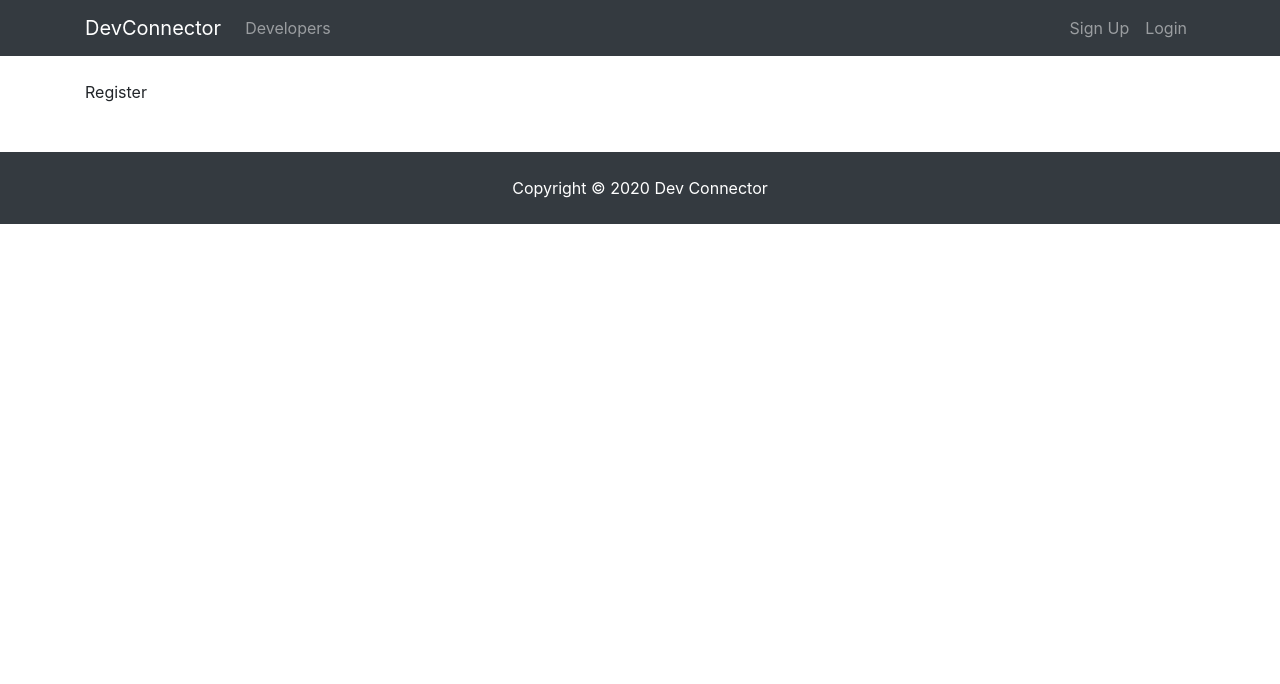
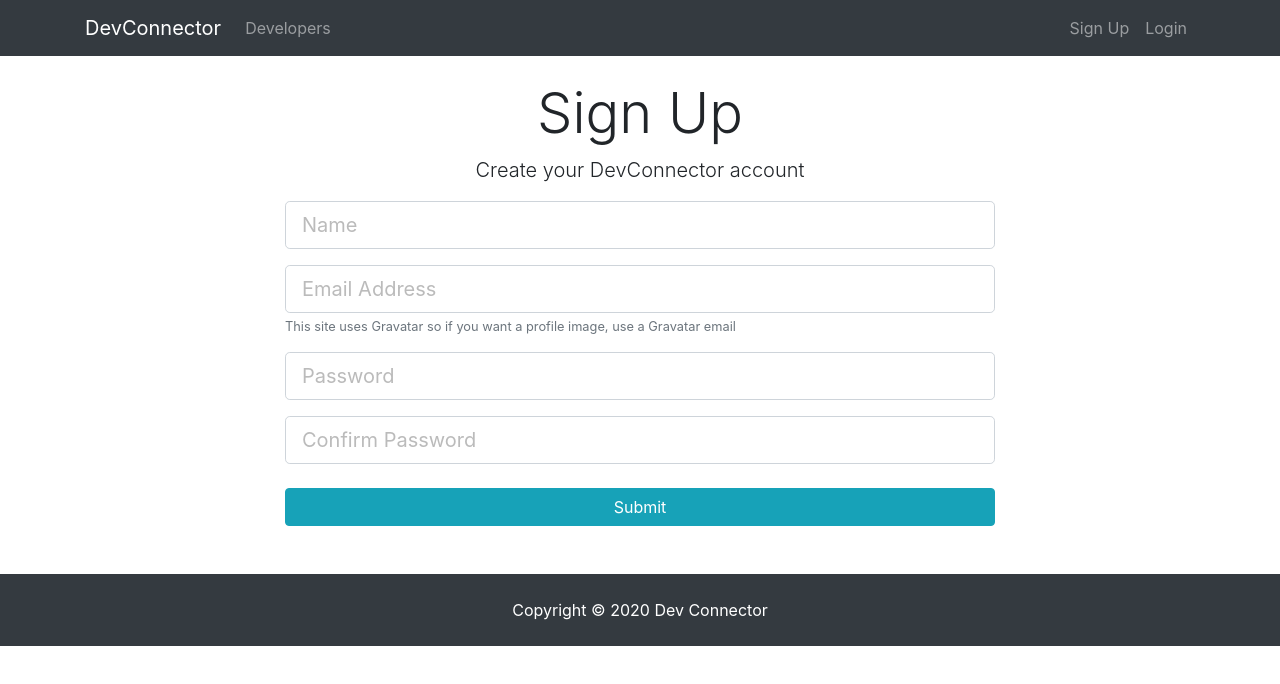
Before and after one commit to Vanevo00/MERNPractice, a React (Create React App) app in the folder client/: page /register in a window 1280 px wide. Shown: the top 684 px of the page. Built offline with nearby package versions, Linux system fonts and the light colour scheme.

Commit message:
feat: register component

```diff
--- a/client/src/components/auth/register/Register.js
+++ b/client/src/components/auth/register/Register.js
@@ -1,9 +1,81 @@
-import React from 'react'
+import React, { useState } from 'react'
 
 const Register = () => {
+  const [inputValues, setInputValues] = useState({
+    name: '',
+    email: '',
+    password: '',
+    password2: '',
+  })
+  const [errors, setErrors] = useState({})
+
+  const onChange = (e) => {
+    setInputValues({
+      ...inputValues,
+      [e.target.name]: e.target.value
+    })
+  }
+
+  const onSubmit = (e) => {
+    e.preventDefault()
+    console.log(inputValues)
+  }
+
   return (
-    <div>
-      Register
+    <div className="register">
+      <div className="container">
+        <div className="row">
+          <div className="col-md-8 m-auto">
+            <h1 className="display-4 text-center">Sign Up</h1>
+            <p className="lead text-center">Create your DevConnector account</p>
+            <form onSubmit={onSubmit}>
+              <div className="form-group">
+                <input
+                  type="text"
+                  className="form-control form-control-lg"
+                  placeholder="Name"
+                  name="name"
+                  value={inputValues.name}
+                  onChange={onChange}
+                />
+              </div>
+              <div className="form-group">
+                <input
+                  type="email"
+                  className="form-control form-control-lg"
+                  placeholder="Email Address"
+                  name="email"
+                  value={inputValues.email}
+                  onChange={onChange}
+                />
+                <small className="form-text text-muted">This site uses Gravatar so if you want a profile image, use a
+                  Gravatar email</small>
+              </div>
+              <div className="form-group">
+                <input
+                  type="password"
+                  className="form-control form-control-lg"
+                  placeholder="Password"
+                  name="password"
+                  value={inputValues.password}
+                  onChange={onChange}
+                />
+              </div>
+              <div className="form-group">
+                <input
+                  type="password"
+                  className="form-control form-control-lg"
+                  placeholder="Confirm Password"
+                  name="password2"
+                  value={inputValues.password2}
+                  onChange={onChange}
+                />
+              </div>
+              <input type="submit" className="btn btn-info btn-block mt-4"/>
+            </form>
+          </div>
+        </div>
+      </div>
     </div>
   )
 }
```
